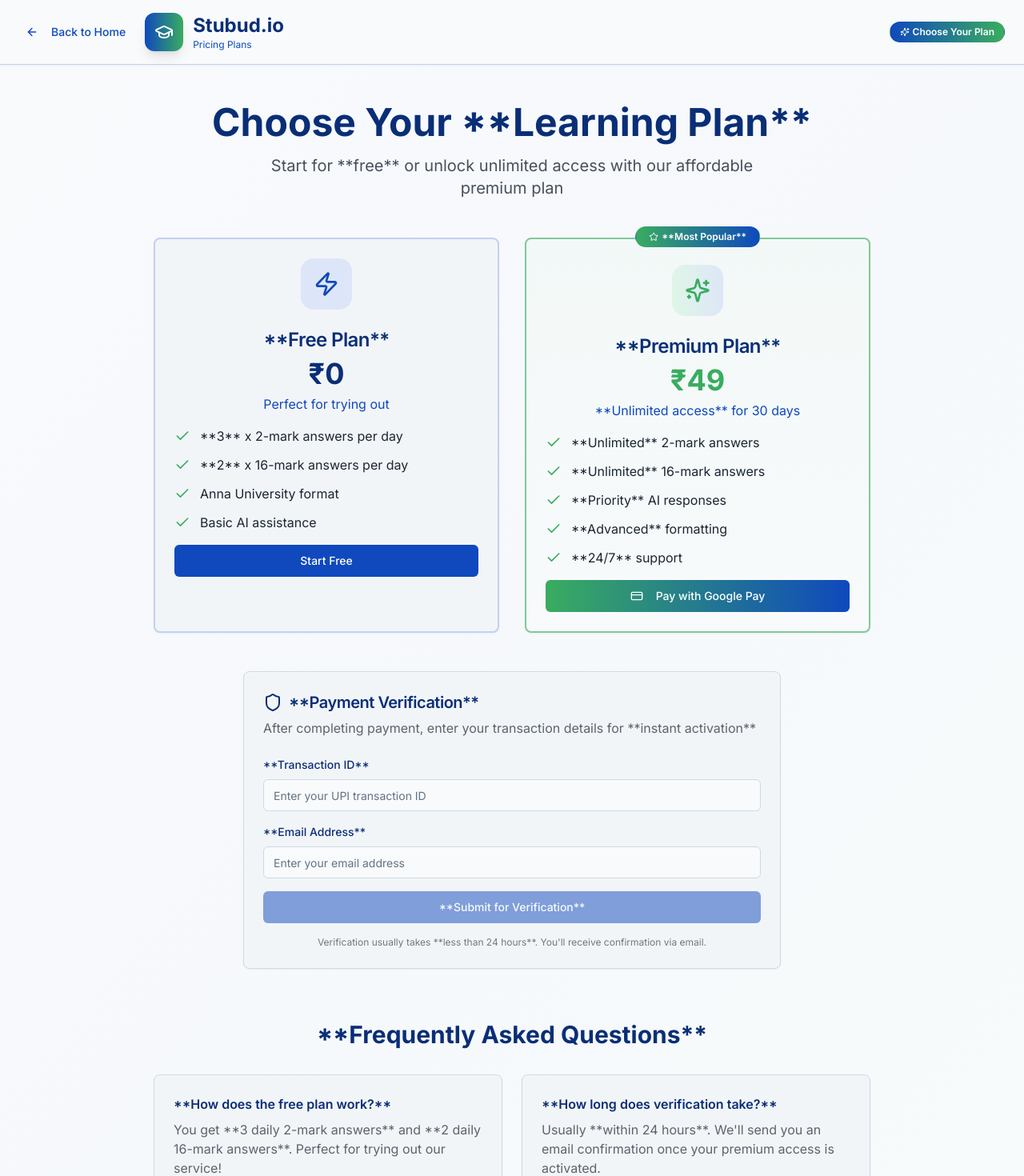
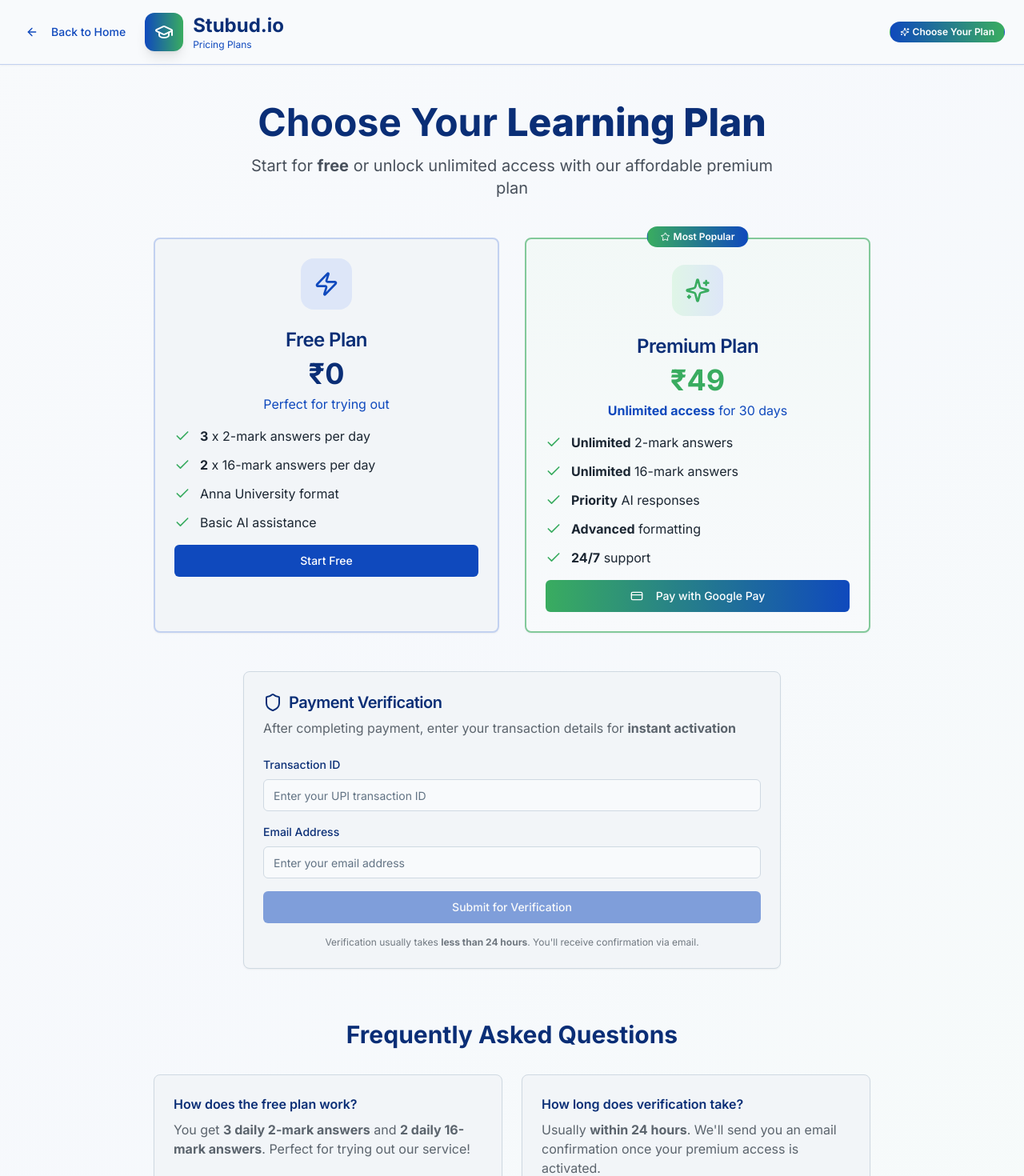
Before and after one commit to HariharanSuthan-A/anna-ai-prep-buddy, a React (Vite) app: page /pricing in a window 1280 px wide. Shown: the top 1470 px of the page at 80% size. Built offline with nearby package versions, Linux system fonts and the light colour scheme.

Commit message:
Remove bold formatting.

```diff
--- a/src/pages/Chat.tsx
+++ b/src/pages/Chat.tsx
@@ -1,3 +1,4 @@
+
 import { useState, useEffect } from "react";
 import { Button } from "@/components/ui/button";
 import { Card, CardContent, CardHeader, CardTitle } from "@/components/ui/card";
@@ -14,7 +15,7 @@ const Chat = () => {
   const [messages, setMessages] = useState([
     {
       id: 1,
-      text: "Hello! I'm your AI assistant for Anna University exam preparation. I can help you with structured answers based on university evaluation patterns. Choose between **2-mark quick responses** or **16-mark detailed explanations**. What would you like to know?",
+      text: "Hello! I'm your AI assistant for Anna University exam preparation. I can help you with structured answers based on university evaluation patterns. Choose between <strong>2-mark quick responses</strong> or <strong>16-mark detailed explanations</strong>. What would you like to know?",
       sender: "ai",
       timestamp: new Date().toLocaleTimeString()
     }
@@ -86,7 +87,7 @@ const Chat = () => {
     if (!selectedAnswerType) {
       toast({
         title: "Select answer format",
-        description: "Please choose between **2-mark** or **16-mark** answer format.",
+        description: "Please choose between 2-mark or 16-mark answer format.",
         variant: "destructive"
       });
       return;
@@ -117,8 +118,8 @@ const Chat = () => {
 
     try {
       const answerTypePrompt = selectedAnswerType === "2mark"
-        ? "Provide a concise, structured **2-mark answer** with key points. Keep it brief but comprehensive, suitable for quick revision."
-        : "Provide a detailed, comprehensive **16-mark answer** with introduction, detailed explanation, examples, diagrams if applicable, and conclusion. Structure it with proper headings and subpoints.";
+        ? "Provide a concise, structured 2-mark answer with key points. Keep it brief but comprehensive, suitable for quick revision."
+        : "Provide a detailed, comprehensive 16-mark answer with introduction, detailed explanation, examples, diagrams if applicable, and conclusion. Structure it with proper headings and subpoints.";
 
       const response = await fetch(`https://generativelanguage.googleapis.com/v1beta/models/gemini-2.0-flash:generateContent?key=AIzaSyDkbEjn21-DvyI795K4fR1N5irLt1Is2H0`, {
         method: 'POST',
@@ -223,7 +224,7 @@ Please format your response appropriately for Anna University evaluation standar
                   <GraduationCap className="h-5 w-5 lg:h-6 lg:w-6 text-white" />
                 </div>
                 <div>
-                  <span className="text-xl lg:text-2xl font-bold text-educational-900">**Stubud.io**</span>
+                  <span className="text-xl lg:text-2xl font-bold text-educational-900">Stubud.io</span>
                   <p className="text-xs text-educational-600 hidden sm:block">AI Chat Assistant</p>
                 </div>
               </div>
@@ -235,8 +236,8 @@ Please format your response appropriately for Anna University evaluation standar
                 className="bg-gradient-to-r from-success-600 to-educational-600 hover:from-success-700 hover:to-educational-700 text-white px-3 py-1.5 text-sm"
               >
                 <Crown className="h-3 w-3 mr-1" />
-                <span className="hidden sm:inline">**Upgrade**</span>
-                <span className="sm:hidden">**Pro**</span>
+                <span className="hidden sm:inline">Upgrade</span>
+                <span className="sm:hidden">Pro</span>
               </Button>
               <Badge className="bg-gradient-to-r from-educational-600 to-success-600 text-white px-3 py-1">
                 <Sparkles className="h-3 w-3 mr-1" />
@@ -253,10 +254,10 @@ Please format your response appropriately for Anna University evaluation standar
         <div className="text-center mb-8 animate-fade-in">
           <h1 className="text-3xl lg:text-4xl font-bold mb-2 text-educational-900 flex items-center justify-center">
             <MessageCircle className="h-8 w-8 lg:h-10 lg:w-10 mr-3" />
-            **AI Chat Assistant**
+            AI Chat Assistant
           </h1>
           <p className="text-lg lg:text-xl text-foreground/80">
-            Get answers in **Anna University evaluation format**
+            Get answers in <strong>Anna University evaluation format</strong>
           </p>
         </div>
 
@@ -265,7 +266,7 @@ Please format your response appropriately for Anna University evaluation standar
           <CardContent className="p-4">
             <div className="flex justify-between items-center">
               <div>
-                <h3 className="font-semibold text-educational-900">**Daily Usage** (Free Plan)</h3>
+                <h3 className="font-semibold text-educational-900">Daily Usage (Free Plan)</h3>
                 <p className="text-sm text-educational-600">Resets every day at midnight</p>
               </div>
               <div className="text-right">
@@ -279,7 +280,7 @@ Please format your response appropriately for Anna University evaluation standar
                   size="sm"
                   className="mt-2 bg-success-600 hover:bg-success-700 text-white"
                 >
-                  **Upgrade for Unlimited**
+                  Upgrade for Unlimited
                 </Button>
               </div>
             </div>
@@ -290,10 +291,10 @@ Please format your response appropriately for Anna University evaluation standar
         <Card className="mb-6">
           <CardHeader>
             <CardTitle className="text-lg text-educational-900 flex items-center">
-              <span>**Choose Answer Format**</span>
+              <span>Choose Answer Format</span>
               {selectedAnswerType && (
                 <Badge className="ml-3 bg-success-100 text-success-700">
-                  {selectedAnswerType === "2mark" ? "**2-Mark Selected**" : "**16-Mark Selected**"}
+                  {selectedAnswerType === "2mark" ? "2-Mark Selected" : "16-Mark Selected"}
                 </Badge>
               )}
             </CardTitle>
@@ -311,7 +312,7 @@ Please format your response appropriately for Anna University evaluation standar
                 disabled={usageCount.twoMark >= FREE_LIMITS.twoMark}
               >
                 <div>
-                  <div className="font-semibold text-lg mb-1">**2-Mark Answer**</div>
+                  <div className="font-semibold text-lg mb-1">2-Mark Answer</div>
                   <div className="text-sm opacity-80">Quick, concise responses with key points</div>
                   <div className="text-xs mt-1">
                     Remaining: {FREE_LIMITS.twoMark - usageCount.twoMark}
@@ -329,7 +330,7 @@ Please format your response appropriately for Anna University evaluation standar
                 disabled={usageCount.sixteenMark >= FREE_LIMITS.sixteenMark}
               >
                 <div>
-                  <div className="font-semibold text-lg mb-1">**16-Mark Answer**</div>
+                  <div className="font-semibold text-lg mb-1">16-Mark Answer</div>
                   <div className="text-sm opacity-80">Detailed explanations with examples</div>
                   <div className="text-xs mt-1">
                     Remaining: {FREE_LIMITS.sixteenMark - usageCount.sixteenMark}
@@ -440,7 +441,7 @@ Please format your response appropriately for Anna University evaluation standar
               </Button>
             </div>
             <p className="text-xs text-foreground/60 mt-2">
-              Choose answer format above, then ask your question to get structured responses per **Anna University evaluation pattern**
+              Choose answer format above, then ask your question to get structured responses per <strong>Anna University evaluation pattern</strong>
             </p>
           </CardContent>
         </Card>
--- a/src/pages/Pricing.tsx
+++ b/src/pages/Pricing.tsx
@@ -128,10 +128,10 @@ Please verify and activate the premium subscription for this user.
         {/* Header */}
         <div className="text-center mb-12">
           <h1 className="text-3xl lg:text-5xl font-bold mb-4 text-educational-900">
-            Choose Your **Learning Plan**
+            Choose Your <strong>Learning Plan</strong>
           </h1>
           <p className="text-lg lg:text-xl text-foreground/80 max-w-2xl mx-auto">
-            Start for **free** or unlock unlimited access with our affordable premium plan
+            Start for <strong>free</strong> or unlock unlimited access with our affordable premium plan
           </p>
         </div>
 
@@ -143,7 +143,7 @@ Please verify and activate the premium subscription for this user.
               <div className="w-16 h-16 bg-educational-100 rounded-2xl flex items-center justify-center mx-auto mb-4">
                 <Zap className="h-8 w-8 text-educational-600" />
               </div>
-              <CardTitle className="text-2xl text-educational-900">**Free Plan**</CardTitle>
+              <CardTitle className="text-2xl text-educational-900">Free Plan</CardTitle>
               <div className="text-4xl font-bold text-educational-900">₹0</div>
               <p className="text-educational-600">Perfect for trying out</p>
             </CardHeader>
@@ -151,11 +151,11 @@ Please verify and activate the premium subscription for this user.
               <div className="space-y-3">
                 <div className="flex items-center">
                   <Check className="h-5 w-5 text-success-600 mr-3" />
-                  <span>**3** x 2-mark answers per day</span>
+                  <span><strong>3</strong> x 2-mark answers per day</span>
                 </div>
                 <div className="flex items-center">
                   <Check className="h-5 w-5 text-success-600 mr-3" />
-                  <span>**2** x 16-mark answers per day</span>
+                  <span><strong>2</strong> x 16-mark answers per day</span>
                 </div>
                 <div className="flex items-center">
                   <Check className="h-5 w-5 text-success-600 mr-3" />
@@ -180,38 +180,38 @@ Please verify and activate the premium subscription for this user.
             <div className="absolute -top-4 left-1/2 transform -translate-x-1/2">
               <Badge className="bg-gradient-to-r from-success-600 to-educational-600 text-white px-4 py-1">
                 <Star className="h-3 w-3 mr-1" />
-                **Most Popular**
+                Most Popular
               </Badge>
             </div>
             <CardHeader className="text-center pb-4 pt-8">
               <div className="w-16 h-16 bg-gradient-to-r from-success-100 to-educational-100 rounded-2xl flex items-center justify-center mx-auto mb-4">
                 <Sparkles className="h-8 w-8 text-success-600" />
               </div>
-              <CardTitle className="text-2xl text-educational-900">**Premium Plan**</CardTitle>
+              <CardTitle className="text-2xl text-educational-900">Premium Plan</CardTitle>
               <div className="text-4xl font-bold text-success-600">₹49</div>
-              <p className="text-educational-600">**Unlimited access** for 30 days</p>
+              <p className="text-educational-600"><strong>Unlimited access</strong> for 30 days</p>
             </CardHeader>
             <CardContent className="space-y-4">
               <div className="space-y-3">
                 <div className="flex items-center">
                   <Check className="h-5 w-5 text-success-600 mr-3" />
-                  <span>**Unlimited** 2-mark answers</span>
+                  <span><strong>Unlimited</strong> 2-mark answers</span>
                 </div>
                 <div className="flex items-center">
                   <Check className="h-5 w-5 text-success-600 mr-3" />
-                  <span>**Unlimited** 16-mark answers</span>
+                  <span><strong>Unlimited</strong> 16-mark answers</span>
                 </div>
                 <div className="flex items-center">
                   <Check className="h-5 w-5 text-success-600 mr-3" />
-                  <span>**Priority** AI responses</span>
+                  <span><strong>Priority</strong> AI responses</span>
                 </div>
                 <div className="flex items-center">
                   <Check className="h-5 w-5 text-success-600 mr-3" />
-                  <span>**Advanced** formatting</span>
+                  <span><strong>Advanced</strong> formatting</span>
                 </div>
                 <div className="flex items-center">
                   <Check className="h-5 w-5 text-success-600 mr-3" />
-                  <span>**24/7** support</span>
+                  <span><strong>24/7</strong> support</span>
                 </div>
               </div>
               <Button
@@ -230,16 +230,16 @@ Please verify and activate the premium subscription for this user.
           <CardHeader>
             <CardTitle className="text-xl text-educational-900 flex items-center">
               <Shield className="h-6 w-6 mr-2" />
-              **Payment Verification**
+              Payment Verification
             </CardTitle>
             <p className="text-foreground/70">
-              After completing payment, enter your transaction details for **instant activation**
+              After completing payment, enter your transaction details for <strong>instant activation</strong>
             </p>
           </CardHeader>
           <CardContent className="space-y-4">
             <div>
               <label className="block text-sm font-medium text-educational-900 mb-2">
-                **Transaction ID**
+                Transaction ID
               </label>
               <Input
                 value={transactionId}
@@ -250,7 +250,7 @@ Please verify and activate the premium subscription for this user.
             </div>
             <div>
               <label className="block text-sm font-medium text-educational-900 mb-2">
-                **Email Address**
+                Email Address
               </label>
               <Input
                 type="email"
@@ -265,10 +265,10 @@ Please verify and activate the premium subscription for this user.
               disabled={isSubmitting || !transactionId.trim() || !email.trim()}
               className="w-full bg-educational-600 hover:bg-educational-700 text-white"
             >
-              {isSubmitting ? "Submitting..." : "**Submit for Verification**"}
+              {isSubmitting ? "Submitting..." : "Submit for Verification"}
             </Button>
             <p className="text-xs text-foreground/60 text-center">
-              Verification usually takes **less than 24 hours**. You'll receive confirmation via email.
+              Verification usually takes <strong>less than 24 hours</strong>. You'll receive confirmation via email.
             </p>
           </CardContent>
         </Card>
@@ -276,19 +276,19 @@ Please verify and activate the premium subscription for this user.
         {/* FAQ Section */}
         <div className="mt-16 text-center">
           <h2 className="text-2xl lg:text-3xl font-bold mb-8 text-educational-900">
-            **Frequently Asked Questions**
+            Frequently Asked Questions
           </h2>
           <div className="grid md:grid-cols-2 gap-6 max-w-4xl mx-auto">
             <Card className="text-left">
               <CardContent className="p-6">
-                <h3 className="font-semibold text-educational-900 mb-2">**How does the free plan work?**</h3>
-                <p className="text-foreground/70">You get **3 daily 2-mark answers** and **2 daily 16-mark answers**. Perfect for trying out our service!</p>
+                <h3 className="font-semibold text-educational-900 mb-2">How does the free plan work?</h3>
+                <p className="text-foreground/70">You get <strong>3 daily 2-mark answers</strong> and <strong>2 daily 16-mark answers</strong>. Perfect for trying out our service!</p>
               </CardContent>
             </Card>
             <Card className="text-left">
               <CardContent className="p-6">
-                <h3 className="font-semibold text-educational-900 mb-2">**How long does verification take?**</h3>
-                <p className="text-foreground/70">Usually **within 24 hours**. We'll send you an email confirmation once your premium access is activated.</p>
+                <h3 className="font-semibold text-educational-900 mb-2">How long does verification take?</h3>
+                <p className="text-foreground/70">Usually <strong>within 24 hours</strong>. We'll send you an email confirmation once your premium access is activated.</p>
               </CardContent>
             </Card>
           </div>
```
